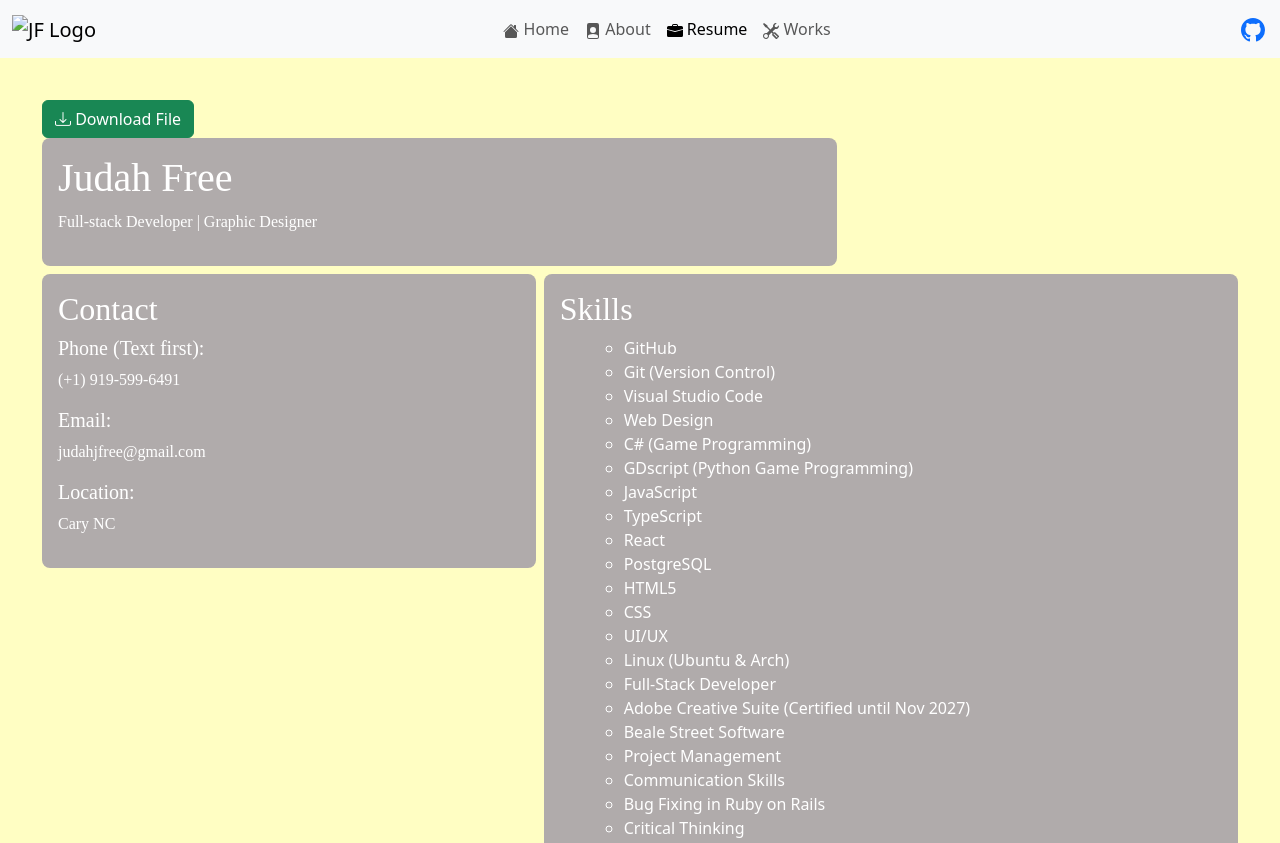
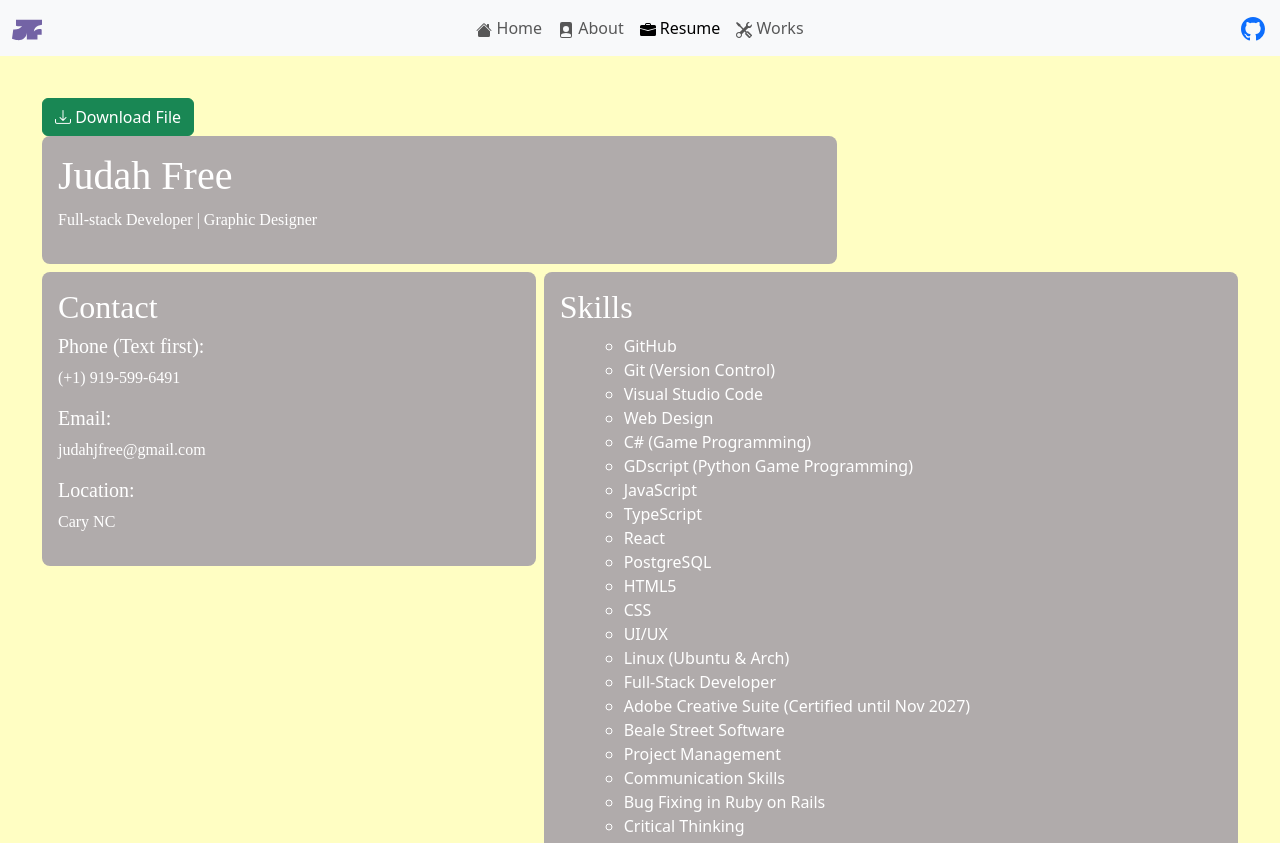
Before and after one commit to JudahFree/portfolioDesign, a plain HTML site: page Resume.html in a window 1280 px wide. Shown: the top 843 px of the page. Drawn offline with nearby package versions, Linux system fonts and the light colour scheme; the site is published under a folder, as on GitHub Pages, so addresses that start at the root find nothing; a web font is replaced by a local one.

Commit message:
Fixed logo error

```diff
--- a/Resume.html
+++ b/Resume.html
@@ -29,7 +29,7 @@
       <nav class="navbar navbar-expand-lg bg-body-tertiary" id="navbar">
           <div class="container-fluid">
               <a class="navbar-brand me-auto" href="#">
-                  <img src="/SVG/Logo-Alt.svg" alt="JF Logo" width="30" height="24">
+                  <img src="SVG/Logo-Alt.svg" alt="JF Logo" width="30" height="24">
               </a>
             <button class="navbar-toggler" type="button" data-bs-toggle="collapse" data-bs-target="#navbarSupportedContent" aria-controls="navbarSupportedContent" aria-expanded="false" aria-label="Toggle navigation">
               <span class="navbar-toggler-icon"></span>
```
Also changed, not shown: about.html (+1 -1 lines), index.html (+1 -1 lines), works.html (+1 -1 lines).
